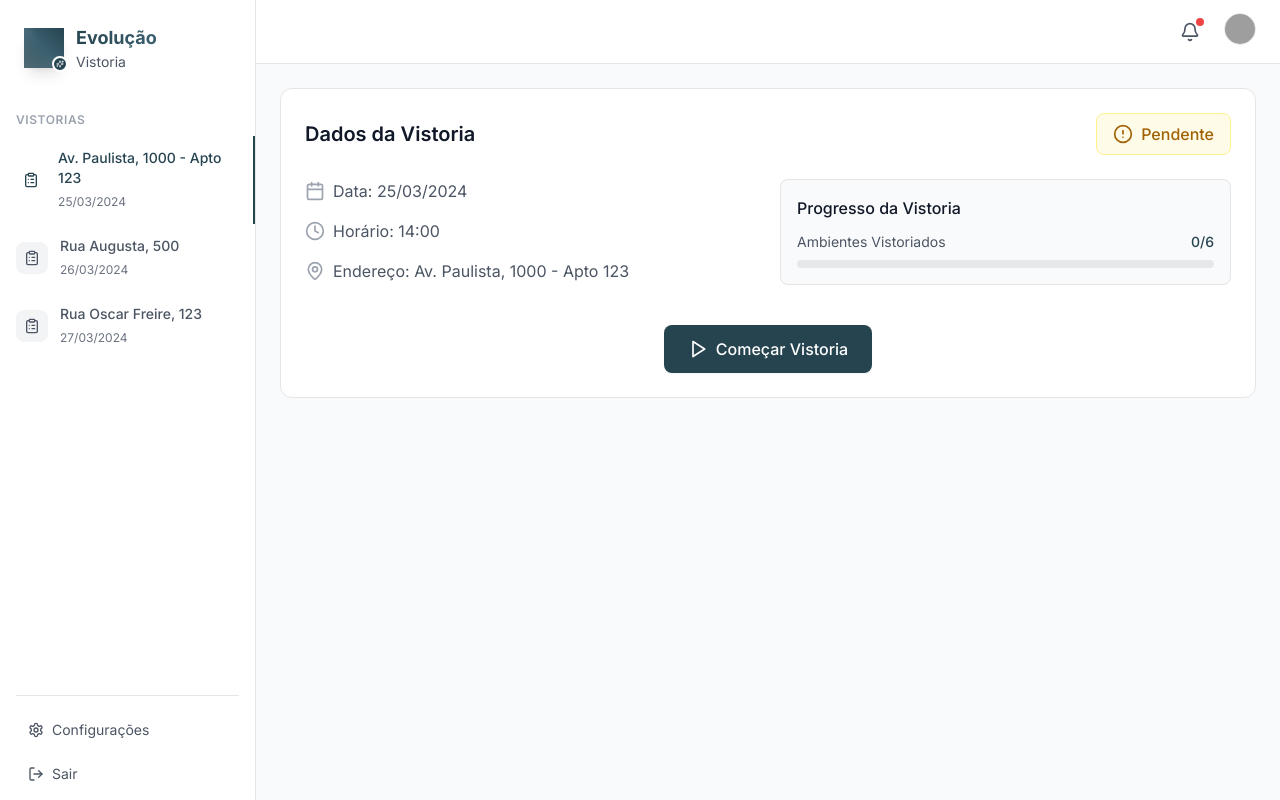
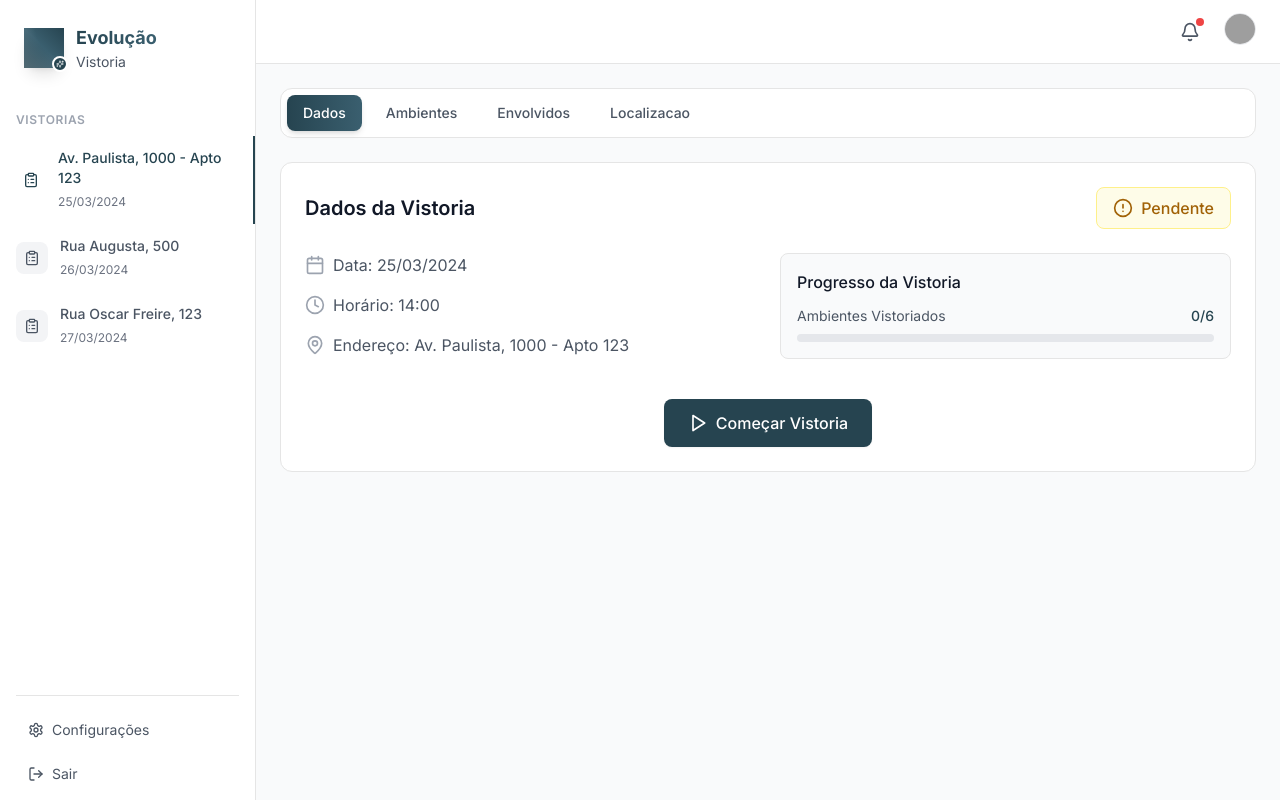
Before and after one commit to alfredo3l/gestao_frota, a Next.js app: page /dashboard/vistoriador in a window 1280 px wide. Built offline with nearby package versions, Linux system fonts and the light colour scheme; grey boxes are pictures that could not be loaded.

Commit message:
fix: resolve typescript and linting issues

```diff
--- a/src/app/dashboard/vistoriador/page.tsx
+++ b/src/app/dashboard/vistoriador/page.tsx
@@ -431,6 +431,11 @@ export default function DashVistoriador() {
         );
 
       case 'localizacao':
+        // Definindo coordenadas padrão caso não haja vistoria ativa
+        const defaultCoords = { lat: -23.5505, lng: -46.6333 };
+        const coords = vistoriaAtiva?.coordenadas || defaultCoords;
+        const endereco = vistoriaAtiva?.endereco || 'Endereço não disponível';
+
         return (
           <div className="bg-white rounded-xl border border-border p-6 space-y-6">
             <h2 className="text-xl font-semibold text-gray-900 mb-4">
@@ -445,7 +450,7 @@ export default function DashVistoriador() {
                 </div>
                 <div>
                   <h3 className="font-medium text-gray-900">Endereço Completo</h3>
-                  <p className="text-gray-600 mt-1">{vistoriaAtiva?.endereco}</p>
+                  <p className="text-gray-600 mt-1">{endereco}</p>
                 </div>
               </div>
             </div>
@@ -454,12 +459,12 @@ export default function DashVistoriador() {
             <div className="h-[400px] rounded-lg overflow-hidden">
               <Map
                 key={`map-${vistoriaAtiva?.id}`}
-                center={vistoriaAtiva?.coordenadas}
+                center={coords}
                 zoom={15}
                 markers={[
                   {
-                    position: vistoriaAtiva?.coordenadas,
-                    title: vistoriaAtiva?.endereco
+                    position: coords,
+                    title: endereco
                   }
                 ]}
               />
@@ -486,6 +491,30 @@ export default function DashVistoriador() {
 
       <main className="md:pl-64 pt-16">
         <div className="max-w-[1600px] mx-auto p-4 md:p-6">
+          {!showSettings && (
+            <div className="mb-6">
+              <div className="bg-white border border-border rounded-xl p-1.5 flex flex-wrap gap-2">
+                {['dados', 'ambientes', 'envolvidos', 'localizacao'].map((tab) => {
+                  const isActive = activeTab === tab;
+                  return (
+                    <button
+                      key={tab}
+                      onClick={() => setActiveTab(tab as VistoriadorTab)}
+                      className={`
+                        flex items-center gap-2 px-4 py-2 rounded-lg text-sm font-medium transition-all
+                        ${isActive
+                          ? 'bg-gradient-to-r from-primary to-primary-light text-white shadow-md'
+                          : 'text-gray-600 hover:bg-gray-100/80 hover:text-gray-900'
+                        }
+                      `}
+                    >
+                      <span className="capitalize">{tab}</span>
+                    </button>
+                  );
+                })}
+              </div>
+            </div>
+          )}
           {renderContent()}
         </div>
       </main>
```
